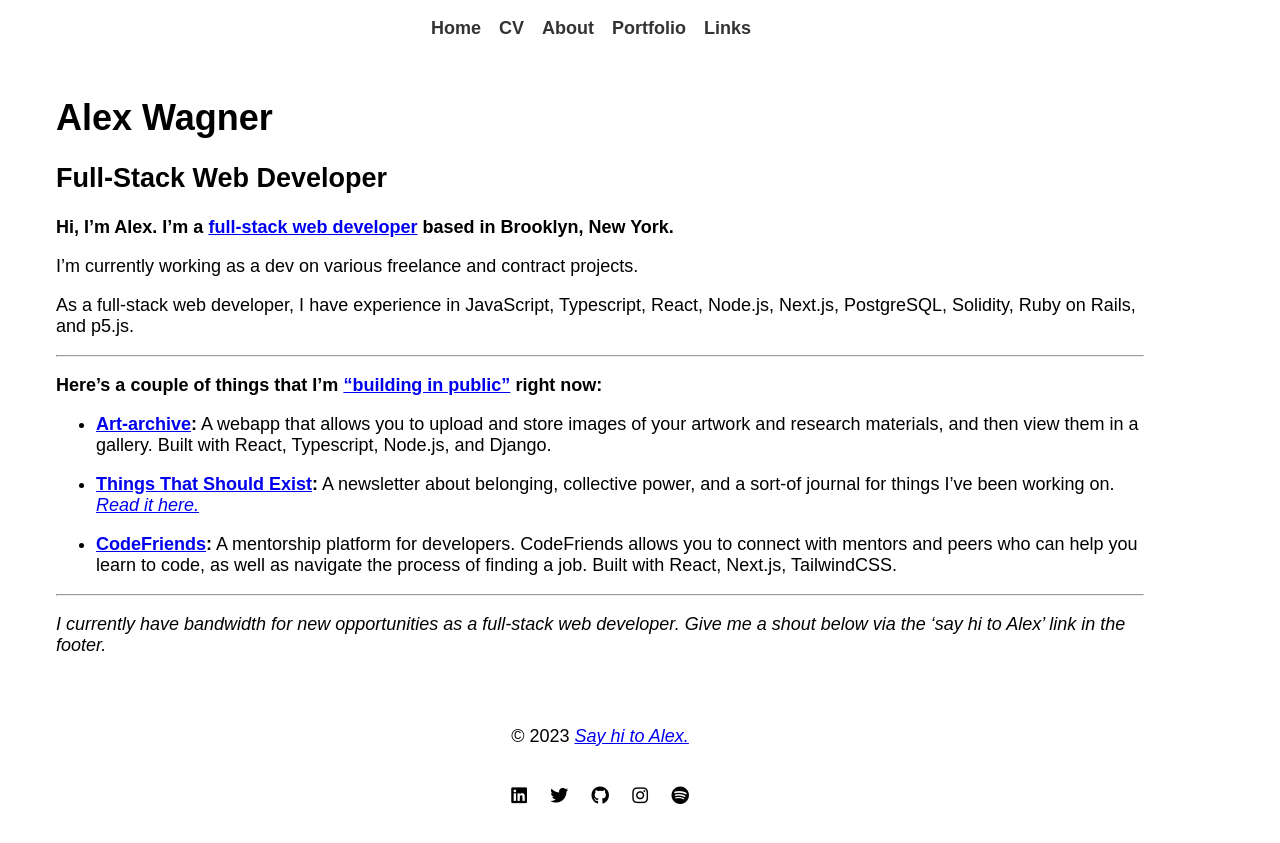
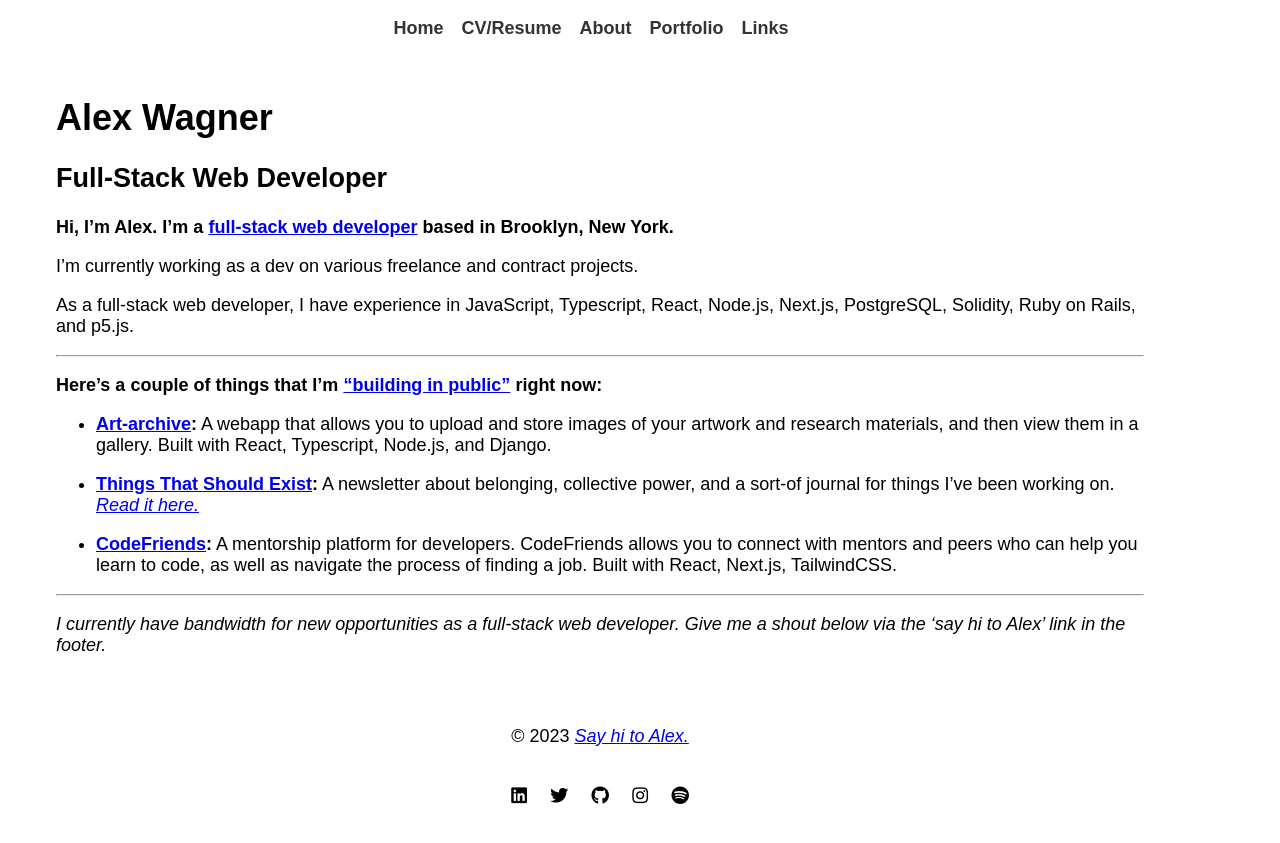
Before and after one commit to alexdwagner/alexdwagner.github.io, a Jekyll site: the page built from index.md, in a window 1280 px wide. Shown: the top 843 px of the page. Built offline with Jekyll 4.4.1, drawn with Linux system fonts in a browser that asks for light colours.

Commit message:
Added new resume link.

```diff
--- a/_includes/nav.html
+++ b/_includes/nav.html
@@ -2,7 +2,7 @@
   <ul>
     <li><b><a href="{{ '/' | relative_url }}">Home</a></b></li>
     <!-- <li><a href="{{ '/cv/' | relative_url }}">CV</a></li> -->
-    <li><b><a href="https://docs.google.com/document/d/1AT8UyNHsDe2nsG2RL-wUb-Ec9_rq9j3srp0T857cjrs/edit?usp=sharing">CV</a></b></li>
+    <li><b><a href="https://drive.google.com/file/d/11-lM1yqH5mqDGT8MThGQycu0297uPEDp/view?usp=sharing">CV/Resume</a></b></li>
     <li><b><a href="{{ '/about/' | relative_url }}">About</a></b></li>
     <li><b><a href="https://alex-wagner-dev.framer.ai/">Portfolio</a></b></li>
     <li><b><a href="{{ '/links/' | relative_url }}">Links</a></b></li>
```
